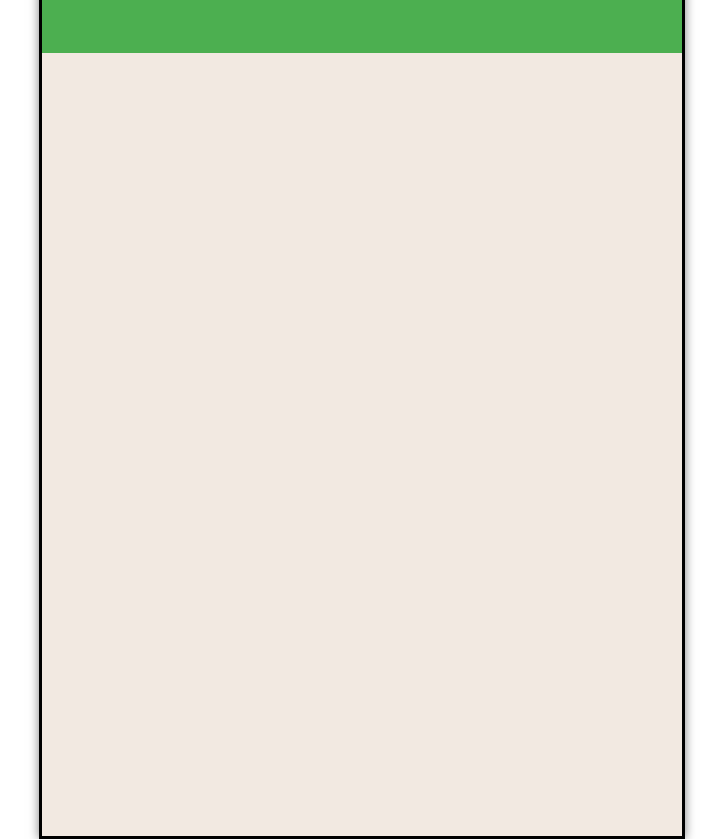
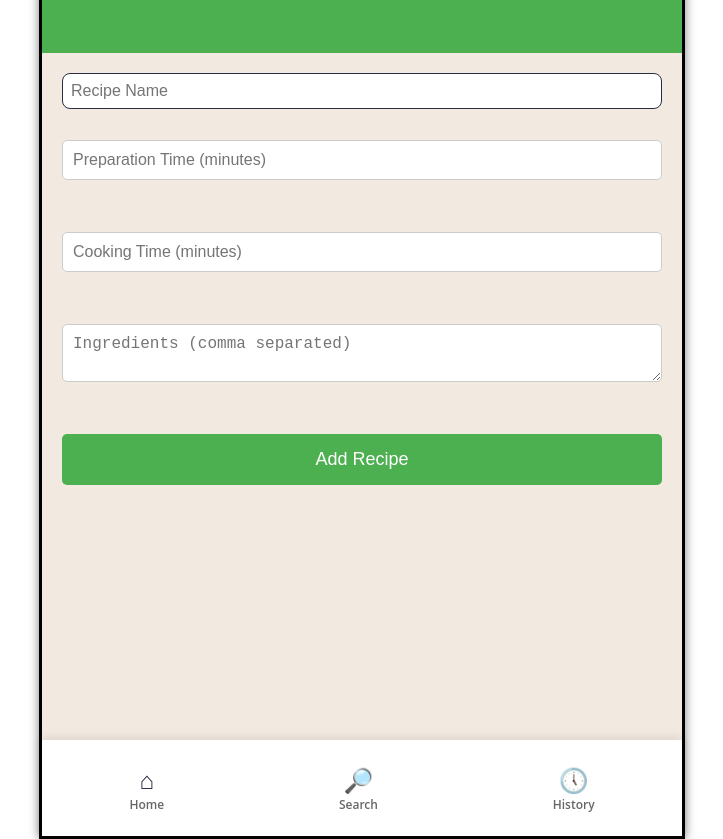
Before and after one commit to OkCloudy/Phase2-Prototype, a plain HTML site: page pages/addRecipe.html in a window 1280 px wide. Shown: the part 127-966 px from the top of the page, without its empty margins (278-1001 px from the left). Drawn offline with Linux system fonts and the light colour scheme.

Commit message:
add recipe

```diff
--- a/css/Recipe.css
+++ b/css/Recipe.css
@@ -1,5 +1,11 @@
 html {
     font-size: 14px;
+}
+
+div.add-recipe {
+    position: relative;
+    text-align: right;
+    margin-right: 1rem;
 }
 
 div.all-recipes {
--- /dev/null
+++ b/css/addRecipe.css
@@ -0,0 +1,46 @@
+/* Add this inside your <style> tag or CSS file */
+
+/* Basic reset for form elements */
+input, textarea, button {
+    margin: 0;
+    padding: 10px;
+    border: 1px solid #ccc;
+    border-radius: 5px;
+}
+
+#recipeName {
+    background-color: white;
+}
+
+/* Style the form */
+#recipeForm {
+    padding: 20px;
+    display: flex;
+    flex-direction: column;
+    gap: 15px; /* space between form fields */
+}
+
+/* Style the input fields for better mobile experience */
+input[type="text"],
+input[type="number"],
+textarea {
+    width: 100%; /* Full width */
+    box-sizing: border-box; /* Make sure padding doesn't affect width */
+    font-size: 16px; /* Mobile-friendly font size */
+}
+
+/* Style the button for better mobile experience */
+button {
+    background-color: #4CAF50; /* A green color */
+    color: white;
+    padding: 15px 20px;
+    border: none;
+    border-radius: 5px;
+    font-size: 18px;
+    cursor: pointer;
+    transition: background-color 0.3s ease;
+}
+
+button:hover {
+    background-color: #45a049; /* A darker green on hover */
+}
--- /dev/null
+++ b/js/recipeCode.js
@@ -0,0 +1,39 @@
+let recipeArrary = [];
+
+document.getElementById('recipeForm').addEventListener('submit', function(event) {
+    event.preventDefault();
+    console.log('Form submission prevented.');
+    // Create a new recipe object from the form inputs
+    let newRecipe = {
+      name: document.getElementById('recipeName').value,
+      prepTime: parseInt(document.getElementById('prepTime').value, 10),
+      cookTime: parseInt(document.getElementById('cookTime').value, 10),
+      ingredients: document.getElementById('ingredients').value.split(',')
+      // Add more fields as necessary
+    };
+
+    console.log('New recipe object:', newRecipe);
+
+    // Retrieve the existing recipes from session storage
+    let recipes = JSON.parse(sessionStorage.getItem('recipes')) || [];
+
+    // Add the new recipe to the array
+    recipes.push(newRecipe);
+
+    // Save the updated recipes array back to session storage
+    sessionStorage.setItem('recipes', JSON.stringify(recipes));
+
+    console.log('Recipes array after adding new recipe:', recipes);
+
+    // Confirming another recipe to add
+    let anotherRecipe = window.confirm("Recipe added successfully! Do you want to add another recipe?");
+    console.log('User wants to add another recipe:', anotherRecipe);
+    if (!anotherRecipe) {
+        // redirect to main recipe screen
+        window.location.href = 'recipes.html'; // Change to your actual page URL
+        console.log('Redirecting to recipes page.');
+    } else {
+        // Optionally clear the form or give the user feedback
+        document.getElementById('recipeForm').reset();
+    }
+  });
--- a/pages/addRecipe.html
+++ b/pages/addRecipe.html
@@ -6,6 +6,8 @@
     <meta name="viewport" content="width=device-width, initial-scale=1.0">
     <title>Add Recipe</title>
     <link rel="stylesheet" href="../css/styles.css">
+    <link rel="stylesheet" href="../css/addRecipe.css">
+    <script src="../js/recipeCode.js" defer></script>
 </head>
 
 <body>
@@ -14,6 +16,30 @@
             <h1>Add Recipe</h1>
         </header>
 
+        <form id="recipeForm">
+            <input type="text" id="recipeName" placeholder="Recipe Name" required />
+            <input type="number" id="prepTime" placeholder="Preparation Time (minutes)" min="1" required /> <br>
+            <input type="number" id="cookTime" placeholder="Cooking Time (minutes)" min="1" required /> <br>
+            <textarea id="ingredients" placeholder="Ingredients (comma separated)" required></textarea> <br>
+            <!-- Add more fields as needed -->
+            <button type="submit">Add Recipe</button>
+          </form>
+
+
+        <nav class="bottom-nav">
+            <a href="/" class="nav-item">
+              <span class="nav-icon">&#8962;</span> <!-- House/Home icon -->
+              <span class="nav-label">Home</span>
+            </a>
+            <a href="/search" class="nav-item">
+              <span class="nav-icon">&#128270;</span> <!-- Magnifying glass/Search icon -->
+              <span class="nav-label">Search</span>
+            </a>
+            <a href="/history" class="nav-item">
+              <span class="nav-icon">&#128340;</span> <!-- Clock/History icon -->
+              <span class="nav-label">History</span>
+            </a>
+        </nav>
     </div>
 </body>
 
```
Also changed, not shown: pages/recipes.html (+5 -0 lines).
